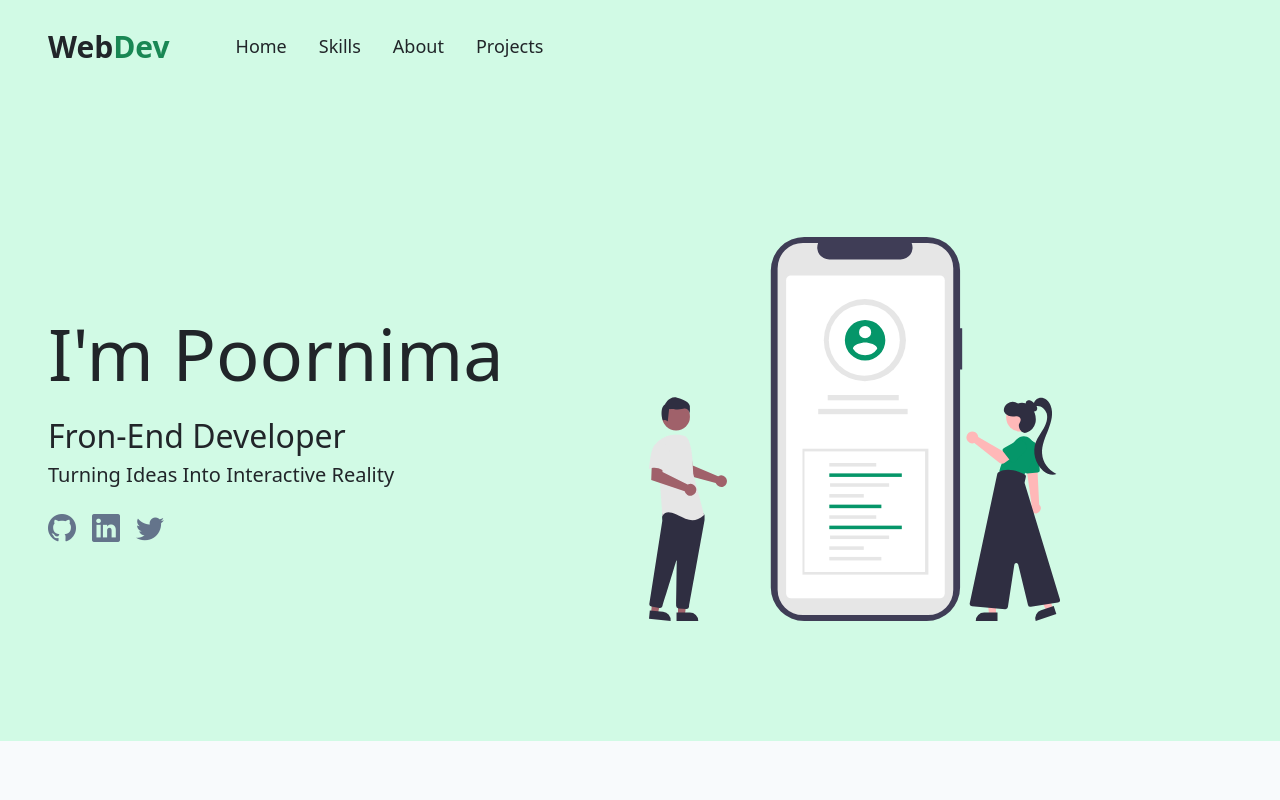
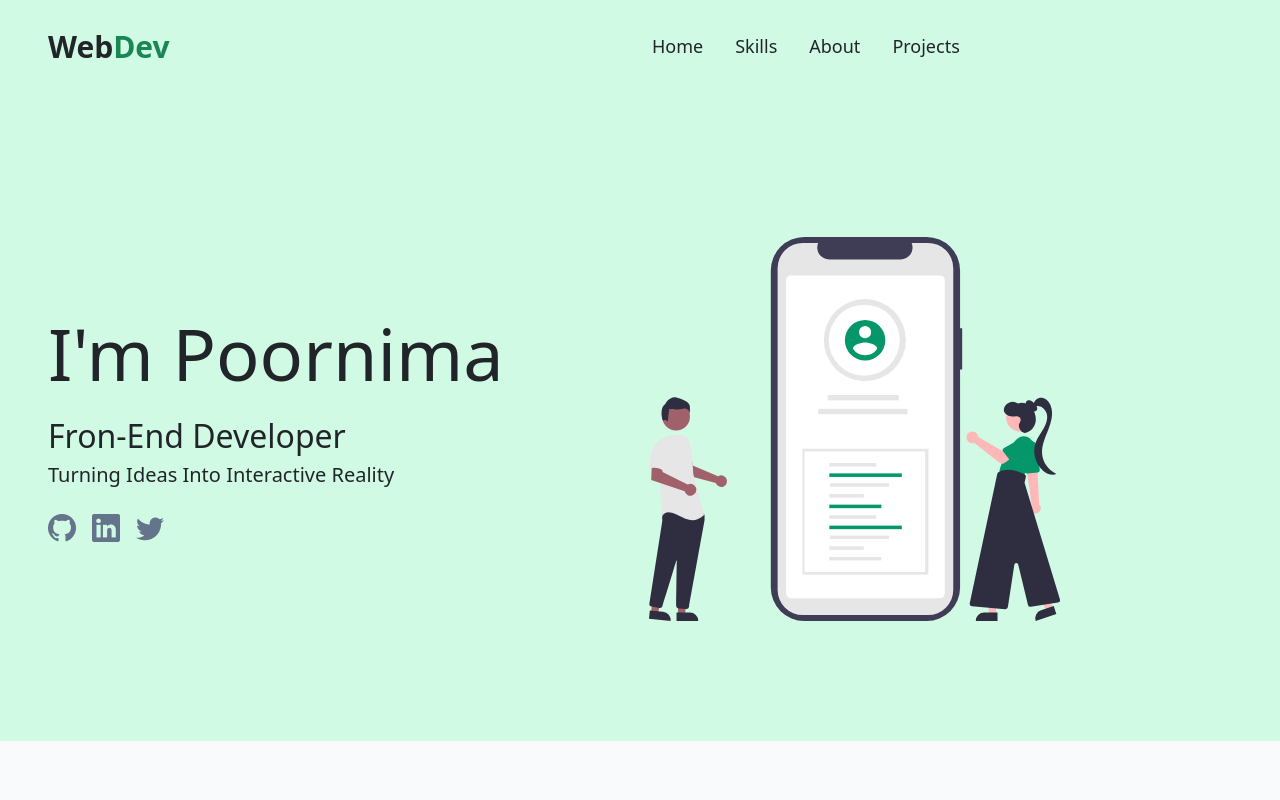
Before and after one commit to Poornima545/React-Portfolio, a React (Create React App) app: page / in a window 1280 px wide. Shown: the top 800 px of the page. Built offline with nearby package versions, Linux system fonts and the light colour scheme.

Commit message:
created _redirects

```diff
--- a/src/App.js
+++ b/src/App.js
@@ -10,7 +10,7 @@ function App() {
       <Navbar />
       <TechStack />
       <About />
-     <Project/>
+      <Project />
     </div>
   );
 }
--- a/src/components/navbar/Home.js
+++ b/src/components/navbar/Home.js
@@ -11,12 +11,12 @@ function Home() {
                         <p className="fs-2 mt-3 mb-0 text-capitalize">Fron-End developer</p>
                         <p className="fs-5 m-0 text-capitalize">Turning ideas into interactive reality</p>
                         <ul className="mb-0 mt-3 d-flex list-unstyled">
-                            <li><a href="https://github.com/Poornima545" className="fs-3 me-3 icon" target="_blank" rel="noreferrer"><i class="bi bi-github"></i></a></li>
-                            <li><a href="https://linkedin.com/in/poornima545" className="fs-3 me-3 icon" target="_blank" rel="noreferrer"><i class="bi bi-linkedin"></i></a></li>
-                            <li><a href="https://x.com/Poornima545" className="fs-3 icon" target="_blank"><i class="bi bi-twitter" rel="noreferrer"></i></a></li>
+                            <li><a href="https://github.com/Poornima545" className="fs-3 me-3 icon" target="_blank" rel="noreferrer"><i className="bi bi-github"></i></a></li>
+                            <li><a href="https://linkedin.com/in/poornima545" className="fs-3 me-3 icon" target="_blank" rel="noreferrer"><i className="bi bi-linkedin"></i></a></li>
+                            <li><a href="https://x.com/Poornima545" className="fs-3 icon" target="_blank"><i className="bi bi-twitter" rel="noreferrer"></i></a></li>
                         </ul>
                     </article>
-                    <div className="homeImge">
+                    <div className="homeImge d-none d-md-block">
                         <img src={HomeImg} className="home-img" alt="Home Image" />
                     </div>
                 </article>
--- a/src/components/navbar/Navbar.js
+++ b/src/components/navbar/Navbar.js
@@ -5,14 +5,14 @@ export default function Navbar() {
     return (
         <>
             <section className='bg-color px-5'>
-                <header className='d-flex pb-5 pt-4 align-items-center gap'>
-                    <strong className='fs-30'>
+                <header className='pb-5 pt-4 row align-items-center'>
+                    <strong className='fs-30 col-md-6 col-12 d-flex justify-content-md-start'>
                         <span>Web</span>
                         <span className='text-success'>Dev</span>
                     </strong>
-                    <nav>
+                    <nav className='col-md-6 col-12 d-flex mt-md-0'>
                         <ul className='d-flex list-unstyled fs-18 nav'>
-                            <li><a href="#home" className='nav-link text-dark' rel="noreferrer">Home</a></li>
+                            <li><a href="#home" className='nav-link text-dark ps-sm-0' rel="noreferrer">Home</a></li>
                             <li><a href="#tech-stack" className='nav-link text-dark' rel="noreferrer">Skills</a></li>
                             <li><a href="#about" className='nav-link text-dark' rel="noreferrer">About</a></li>
                             <li><a href="#projects" className='nav-link text-dark' rel="noreferrer">Projects</a></li>
--- a/src/components/skills/TechStack.js
+++ b/src/components/skills/TechStack.js
@@ -8,25 +8,25 @@ function TechStack() {
                 <section>
                     <h2 className="m-0 pb-3 border-bottom fs-30">Tech Stack</h2>
                     <div className='technical row row-gap-4'>
-                        <div className="col-md-4 col-sm-6">
+                        <div className="col-lg-4 col-md-6 col-sm-12">
                             <DiHtml5 size={80} className='text-success' />
                             <h4 className="text-uppercase fs-6 mt-4 mb-0">html&css</h4>
                             <p className="mt-2 mb-0 para">Proficient in crafting responsive and visually appealing web pages using HTML5 and CSS3.</p>
                         </div>
 
-                        <div className="col-md-4 col-sm-6">
+                        <div className="col-lg-4 col-md-6 col-sm-12">
                             <DiJavascript1 size={80} className='text-success' />
                             <h4 className="text-uppercase fs-6 mt-4 mb-0">Javascript</h4>
                             <p className="mt-2 mb-0 para">Expertise in JavaScript, building interactive and dynamic web applications with a focus on seamless user interactions and functionality.</p>
                         </div>
 
-                        <div className="col-md-4 col-sm-6">
+                        <div className="col-lg-4 col-md-6 col-sm-12">
                             <DiReact size={80} className='text-success' />
                             <h4 className="text-uppercase fs-6 mt-4 mb-0">React</h4>
                             <p className="mt-2 mb-0 para">Advanced proficiency in React, developing efficient and interactive front-end applications with a strong emphasis on component-based architecture.</p>
                         </div>
 
-                        <div className="col-md-4 col-sm-6">
+                        <div className="col-lg-4 col-md-6 col-sm-12">
                             <DiBootstrap size={80} className='text-success' />
                             <h4 className="text-uppercase fs-6 mt-4 mb-0">Bootstrap</h4>
                             <p className="mt-2 mb-0 para">Comfortable using Bootstrap to create responsive, mobile-first designs with pre-built components and utilities.</p>
```
